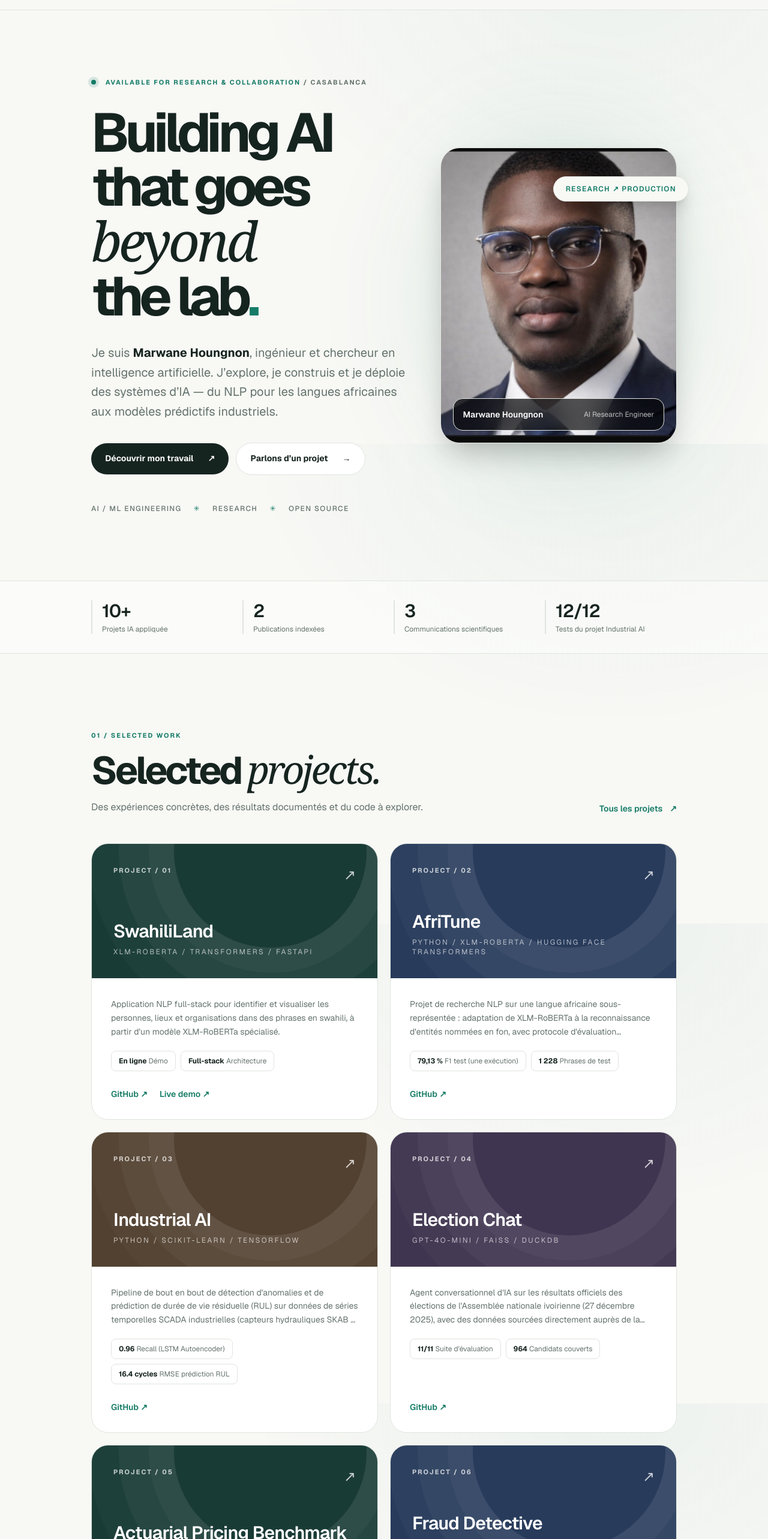
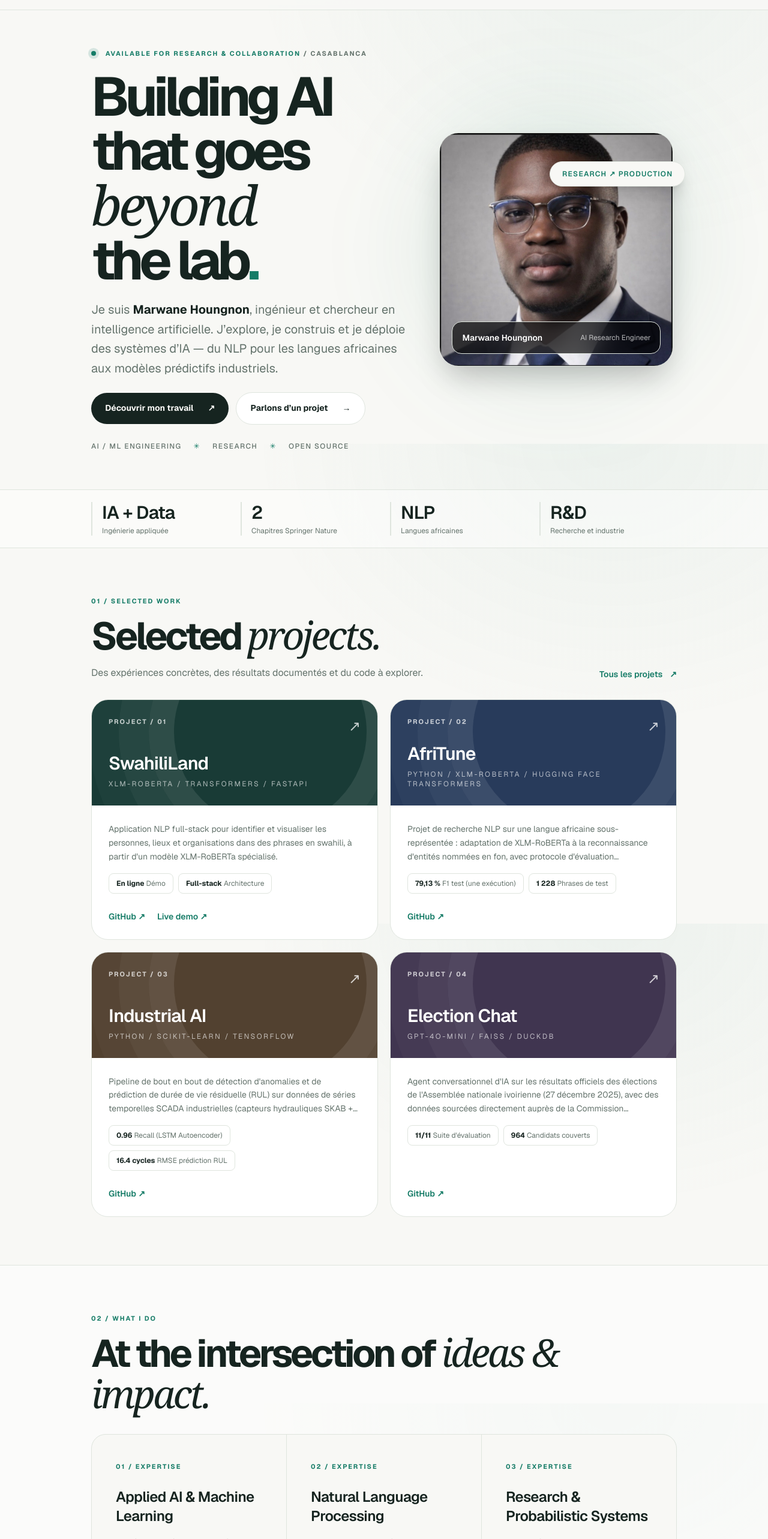
Before and after one commit to Thekidmaroi/MY-PORTOFOLIO, a Next.js app: page / in a window 1280 px wide. Shown: the part 60-2626 px from the top of the page at 60% size. Built offline with nearby package versions, Linux system fonts and the light colour scheme.

Commit message:
refactor: improve homepage density, remove misleading test metric, sharpen visual rhythm

```diff
--- a/src/app/page.tsx
+++ b/src/app/page.tsx
@@ -3,7 +3,7 @@ import { Container } from "@/components/container";
 import { MediaSlot } from "@/components/media-slot";
 import { profile, projects, experiences, publications, skills } from "@/lib/data";
 
-const feature = projects.slice(0, 6);
+const feature = projects.slice(0, 4);
 const domains = [
   { number: "01", title: "Applied AI & Machine Learning", text: "Modéliser, expérimenter et déployer des systèmes qui répondent à des contraintes réelles.", tags: "Time series · Predictive maintenance · MLOps" },
   { number: "02", title: "Natural Language Processing", text: "Faire passer les modèles de langue du notebook à des expériences accessibles et utilisables.", tags: "Transformers · NER · African NLP" },
@@ -18,23 +18,23 @@ export default function Home() {
   return (
     <div className="editorial">
       <section className="relative overflow-hidden border-b border-border">
-        <Container className="relative grid min-h-[680px] items-center gap-12 py-20 lg:grid-cols-[1.15fr_.85fr] lg:py-28">
+        <Container className="relative grid min-h-[530px] items-center gap-8 py-12 lg:grid-cols-[1.15fr_.85fr] lg:py-16">
           <div className="relative z-10">
-            <p className="eyebrow mb-8"><span className="signal-dot" /> AVAILABLE FOR RESEARCH & COLLABORATION <span className="text-muted">/ CASABLANCA</span></p>
+            <p className="eyebrow mb-5"><span className="signal-dot" /> AVAILABLE FOR RESEARCH & COLLABORATION <span className="text-muted">/ CASABLANCA</span></p>
             <h1 className="display-title max-w-[860px]">Building AI<br />that goes <em>beyond</em><br />the lab<span className="text-accent">.</span></h1>
-            <p className="mt-8 max-w-xl text-lg leading-relaxed text-muted sm:text-xl">Je suis <strong className="text-foreground">{profile.name}</strong>, ingénieur et chercheur en intelligence artificielle. J’explore, je construis et je déploie des systèmes d’IA — du NLP pour les langues africaines aux modèles prédictifs industriels.</p>
-            <div className="mt-9 flex flex-wrap items-center gap-3">
+            <p className="mt-5 max-w-xl text-lg leading-relaxed text-muted sm:text-xl">Je suis <strong className="text-foreground">{profile.name}</strong>, ingénieur et chercheur en intelligence artificielle. J’explore, je construis et je déploie des systèmes d’IA — du NLP pour les langues africaines aux modèles prédictifs industriels.</p>
+            <div className="mt-6 flex flex-wrap items-center gap-3">
               <Link href="/projets" className="editorial-button">Découvrir mon travail <Arrow diagonal /></Link>
               <Link href="/contact" className="editorial-button-secondary">Parlons d’un projet <Arrow /></Link>
             </div>
-            <div className="mt-12 flex flex-wrap items-center gap-5 text-xs font-medium uppercase tracking-[.12em] text-muted">
+            <div className="mt-7 flex flex-wrap items-center gap-5 text-xs font-medium uppercase tracking-[.12em] text-muted">
               <span>AI / ML ENGINEERING</span><span className="text-accent">✳</span><span>RESEARCH</span><span className="text-accent">✳</span><span>OPEN SOURCE</span>
             </div>
           </div>
-          <div className="relative mx-auto w-full max-w-md lg:max-w-none">
+          <div className="relative mx-auto w-full max-w-[350px] lg:max-w-[390px]">
             <div className="absolute -inset-8 rounded-full bg-accent/10 blur-[80px]" aria-hidden="true" />
             <div className="relative overflow-hidden rounded-[2rem] border border-border bg-surface shadow-2xl">
-              <MediaSlot src={profile.photo} alt={`Portrait de ${profile.name}`} variant="cover" className="aspect-[4/5] w-full !rounded-none !border-0" sizes="(min-width: 1024px) 480px, 90vw" objectPosition="50% 18%" />
+              <MediaSlot src={profile.photo} alt={`Portrait de ${profile.name}`} variant="cover" className="aspect-[5/5] w-full !rounded-none !border-0" sizes="(min-width: 1024px) 480px, 90vw" objectPosition="50% 18%" />
               <div className="absolute bottom-5 left-5 right-5 rounded-2xl border border-white/20 bg-black/65 p-4 text-white backdrop-blur-xl">
                 <div className="flex items-center justify-between gap-3"><span className="text-sm font-semibold">Marwane Houngnon</span><span className="text-xs text-white/70">AI Research Engineer</span></div>
               </div>
@@ -45,30 +45,30 @@ export default function Home() {
       </section>
 
       <div className="border-b border-border bg-surface/40">
-        <Container className="grid grid-cols-2 gap-8 py-8 md:grid-cols-4">
-          {[["10+", "Projets IA appliquée"],["2", "Publications indexées"],["3", "Communications scientifiques"],["12/12", "Tests du projet Industrial AI"]].map(([value,label]) => (
+        <Container className="grid grid-cols-2 gap-5 py-5 md:grid-cols-4">
+          {[["IA + Data", "Ingénierie appliquée"],["2", "Chapitres Springer Nature"],["NLP", "Langues africaines"],["R&D", "Recherche et industrie"]].map(([value,label]) => (
             <div key={label} className="border-l-2 border-accent/40 pl-4"><p className="text-3xl font-semibold tracking-tight">{value}</p><p className="mt-1 text-xs text-muted">{label}</p></div>
           ))}
         </Container>
       </div>
 
-      <section className="py-24 sm:py-32" id="work">
+      <section className="py-14 sm:py-20" id="work">
         <Container>
-          <div className="mb-12 flex flex-col justify-between gap-5 sm:flex-row sm:items-end">
+          <div className="mb-8 flex flex-col justify-between gap-5 sm:flex-row sm:items-end">
             <div><p className="eyebrow mb-4">01 / SELECTED WORK</p><h2 className="section-display">Selected <em>projects.</em></h2><p className="mt-4 max-w-xl text-muted">Des expériences concrètes, des résultats documentés et du code à explorer.</p></div>
             <Link href="/projets" className="inline-flex items-center gap-3 text-sm font-semibold text-accent hover:underline">Tous les projets <Arrow diagonal /></Link>
           </div>
           <div className="grid gap-5 lg:grid-cols-2">
             {feature.map((project, index) => (
               <article key={project.name} className="project-editorial group flex flex-col overflow-hidden rounded-[1.75rem] border border-border bg-surface">
-                <div className={`relative flex min-h-48 flex-col justify-between overflow-hidden p-7 sm:min-h-56 sm:p-9 project-art project-art-${index % 4}`}>
+                <div className={`relative flex min-h-40 flex-col justify-between overflow-hidden p-7 sm:min-h-44 sm:p-7 project-art project-art-${index % 4}`}>
                   <div className="relative z-10 flex justify-between gap-3"><span className="eyebrow !text-white/75">PROJECT / {String(index + 1).padStart(2,"0")}</span><span className="text-2xl text-white/75">↗</span></div>
                   <div className="relative z-10"><span className="block max-w-md text-2xl font-semibold tracking-tight text-white sm:text-3xl">{project.name.split(" — ")[0]}</span><span className="mt-2 block text-xs uppercase tracking-[.2em] text-white/65">{project.stack.slice(0,3).join("  /  ")}</span></div>
                   <div className="project-orb" aria-hidden="true" />
                 </div>
-                <div className="flex flex-1 flex-col p-7 sm:p-8">
+                <div className="flex flex-1 flex-col p-6 sm:p-7">
                   <p className="line-clamp-3 text-sm leading-relaxed text-muted">{project.description}</p>
-                  <div className="mt-5 flex flex-wrap gap-2">{project.metrics.slice(0,2).map(metric => <span key={metric.label} className="rounded-lg border border-border px-3 py-2 text-xs"><strong className="text-foreground">{metric.value}</strong> <span className="text-muted">{metric.label}</span></span>)}</div>
+                  <div className="mt-4 flex flex-wrap gap-2">{project.metrics.slice(0,2).map(metric => <span key={metric.label} className="rounded-lg border border-border px-3 py-2 text-xs"><strong className="text-foreground">{metric.value}</strong> <span className="text-muted">{metric.label}</span></span>)}</div>
                   <div className="mt-auto flex flex-wrap items-center gap-5 pt-7 text-sm font-semibold"><a href={project.githubUrl} target="_blank" rel="noopener noreferrer" className="text-accent hover:underline">GitHub ↗</a>{project.demoUrl && <a href={project.demoUrl} target="_blank" rel="noopener noreferrer" className="text-accent hover:underline">Live demo ↗</a>}</div>
                 </div>
               </article>
@@ -77,34 +77,34 @@ export default function Home() {
         </Container>
       </section>
 
-      <section className="border-y border-border bg-surface/50 py-24 sm:py-28">
+      <section className="border-y border-border bg-surface/50 py-14 sm:py-20">
         <Container>
           <p className="eyebrow mb-4">02 / WHAT I DO</p>
-          <h2 className="section-display mb-12">At the intersection of <em>ideas & impact.</em></h2>
+          <h2 className="section-display mb-8">At the intersection of <em>ideas & impact.</em></h2>
           <div className="grid gap-px overflow-hidden rounded-3xl border border-border bg-border lg:grid-cols-3">
-            {domains.map(domain => <div key={domain.number} className="bg-background p-8 sm:p-10"><span className="eyebrow text-accent">{domain.number} / EXPERTISE</span><h3 className="mt-12 text-2xl font-semibold tracking-tight">{domain.title}</h3><p className="mt-4 min-h-24 text-sm leading-relaxed text-muted">{domain.text}</p><p className="mt-7 border-t border-border pt-5 text-xs font-medium text-accent">{domain.tags}</p></div>)}
+            {domains.map(domain => <div key={domain.number} className="bg-background p-8 sm:p-10"><span className="eyebrow text-accent">{domain.number} / EXPERTISE</span><h3 className="mt-6 text-2xl font-semibold tracking-tight">{domain.title}</h3><p className="mt-4 min-h-16 text-sm leading-relaxed text-muted">{domain.text}</p><p className="mt-5 border-t border-border pt-5 text-xs font-medium text-accent">{domain.tags}</p></div>)}
           </div>
         </Container>
       </section>
 
-      <section className="py-24 sm:py-32">
-        <Container className="grid gap-12 lg:grid-cols-[.85fr_1.15fr]">
+      <section className="py-14 sm:py-20">
+        <Container className="grid gap-8 lg:grid-cols-[.85fr_1.15fr]">
           <div><p className="eyebrow mb-4">03 / EXPERIENCE</p><h2 className="section-display">From research<br />to <em>real-world.</em></h2><p className="mt-6 max-w-sm text-muted">Une expérience entre laboratoires, industrie et déploiement de produits IA.</p><Link href="/experiences" className="mt-7 inline-flex items-center gap-2 font-semibold text-accent hover:underline">Explorer mon parcours <Arrow diagonal /></Link></div>
           <div className="divide-y divide-border border-t border-border">
-            {experiences.slice(0,4).map(exp => <div key={exp.company + exp.period} className="grid gap-3 py-7 sm:grid-cols-[1fr_auto]"><div><h3 className="text-lg font-semibold">{exp.role}</h3><p className="mt-1 text-sm text-muted">{exp.company} · {exp.location}</p></div><span className="text-xs font-medium text-accent">{exp.period}</span></div>)}
+            {experiences.slice(0,4).map(exp => <div key={exp.company + exp.period} className="grid gap-3 py-5 sm:grid-cols-[1fr_auto]"><div><h3 className="text-lg font-semibold">{exp.role}</h3><p className="mt-1 text-sm text-muted">{exp.company} · {exp.location}</p></div><span className="text-xs font-medium text-accent">{exp.period}</span></div>)}
           </div>
         </Container>
       </section>
 
-      <section className="border-y border-border bg-surface/50 py-24">
+      <section className="border-y border-border bg-surface/50 py-14">
         <Container className="grid gap-10 lg:grid-cols-[1fr_1.1fr] lg:items-center">
           <div><p className="eyebrow mb-4">04 / RESEARCH</p><h2 className="section-display">Curiosity,<br /><em>published.</em></h2><p className="mt-5 max-w-md text-muted">La recherche n’est pas un chapitre à part : elle façonne ma manière de construire des systèmes fiables.</p><Link href="/publications" className="mt-7 inline-flex items-center gap-2 font-semibold text-accent hover:underline">Voir mes publications <Arrow diagonal /></Link></div>
           <div className="rounded-3xl border border-border bg-background p-8 sm:p-10"><p className="eyebrow mb-6">FEATURED PUBLICATION</p><h3 className="text-xl font-semibold leading-snug">{publications[0].citation}</h3><p className="mt-5 text-sm text-muted">{publications[0].venue}</p><div className="mt-7 flex flex-wrap gap-2">{Object.values(skills).flat().slice(0,6).map(skill=><span key={skill} className="rounded-full border border-border px-3 py-1 text-xs text-muted">{skill}</span>)}</div></div>
         </Container>
       </section>
 
-      <section className="py-24 sm:py-32">
-        <Container><div className="relative overflow-hidden rounded-[2rem] bg-[#152c29] p-9 text-white sm:p-16"><div className="absolute -right-20 -top-28 h-96 w-96 rounded-full border-[65px] border-[#2dd4bf]/15" aria-hidden="true" /><p className="eyebrow mb-6 !text-[#9de8dc]">05 / LET'S CONNECT</p><h2 className="relative max-w-3xl text-4xl font-semibold leading-tight tracking-tight sm:text-6xl">Have a complex problem?<br /><em className="font-serif text-[#9de8dc]">Let's build something meaningful.</em></h2><p className="relative mt-6 max-w-xl text-white/70">Ouvert aux collaborations R&D, aux projets d’IA appliquée et aux opportunités de recherche.</p><div className="relative mt-9 flex flex-wrap gap-3"><Link href="/contact" className="inline-flex items-center gap-3 rounded-full bg-[#baf5e9] px-6 py-3 font-semibold text-[#102d29] transition hover:bg-white">Me contacter ↗</Link><a href={profile.links.github} target="_blank" rel="noopener noreferrer" className="inline-flex items-center gap-3 rounded-full border border-white/30 px-6 py-3 font-semibold transition hover:bg-white/10">GitHub ↗</a></div></div></Container>
+      <section className="py-14 sm:py-20">
+        <Container><div className="relative overflow-hidden rounded-[2rem] bg-[#152c29] p-8 text-white sm:p-11"><div className="absolute -right-20 -top-28 h-96 w-96 rounded-full border-[65px] border-[#2dd4bf]/15" aria-hidden="true" /><p className="eyebrow mb-6 !text-[#9de8dc]">05 / LET'S CONNECT</p><h2 className="relative max-w-3xl text-4xl font-semibold leading-tight tracking-tight sm:text-6xl">Have a complex problem?<br /><em className="font-serif text-[#9de8dc]">Let's build something meaningful.</em></h2><p className="relative mt-6 max-w-xl text-white/70">Ouvert aux collaborations R&D, aux projets d’IA appliquée et aux opportunités de recherche.</p><div className="relative mt-9 flex flex-wrap gap-3"><Link href="/contact" className="inline-flex items-center gap-3 rounded-full bg-[#baf5e9] px-6 py-3 font-semibold text-[#102d29] transition hover:bg-white">Me contacter ↗</Link><a href={profile.links.github} target="_blank" rel="noopener noreferrer" className="inline-flex items-center gap-3 rounded-full border border-white/30 px-6 py-3 font-semibold transition hover:bg-white/10">GitHub ↗</a></div></div></Container>
       </section>
     </div>
   );
```
